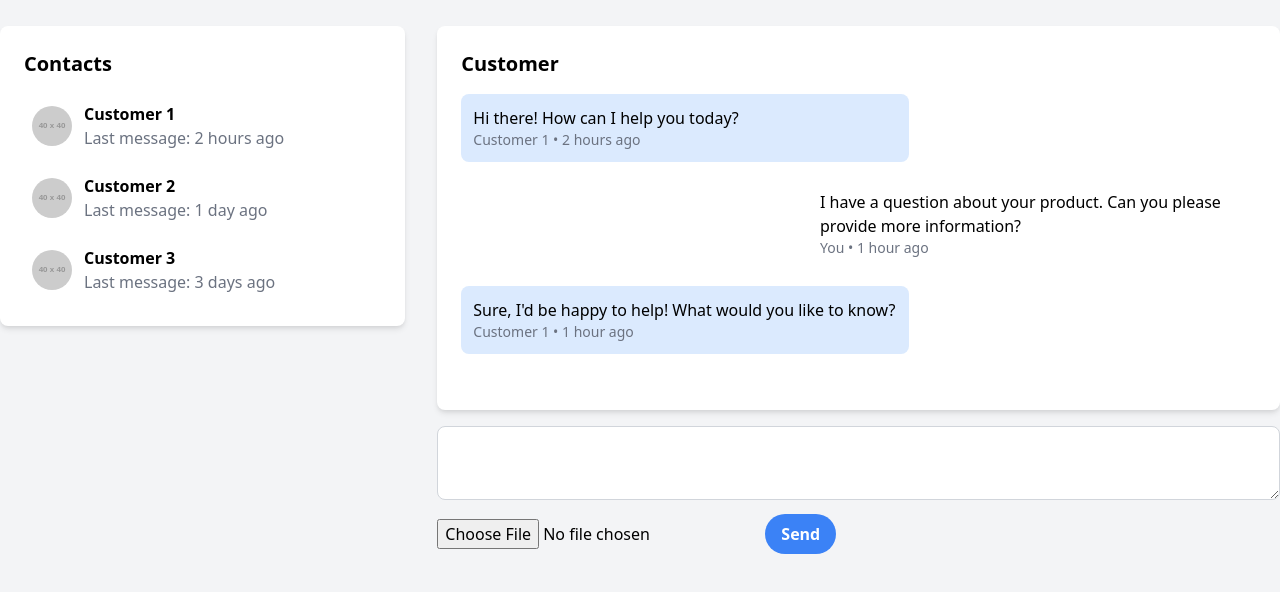
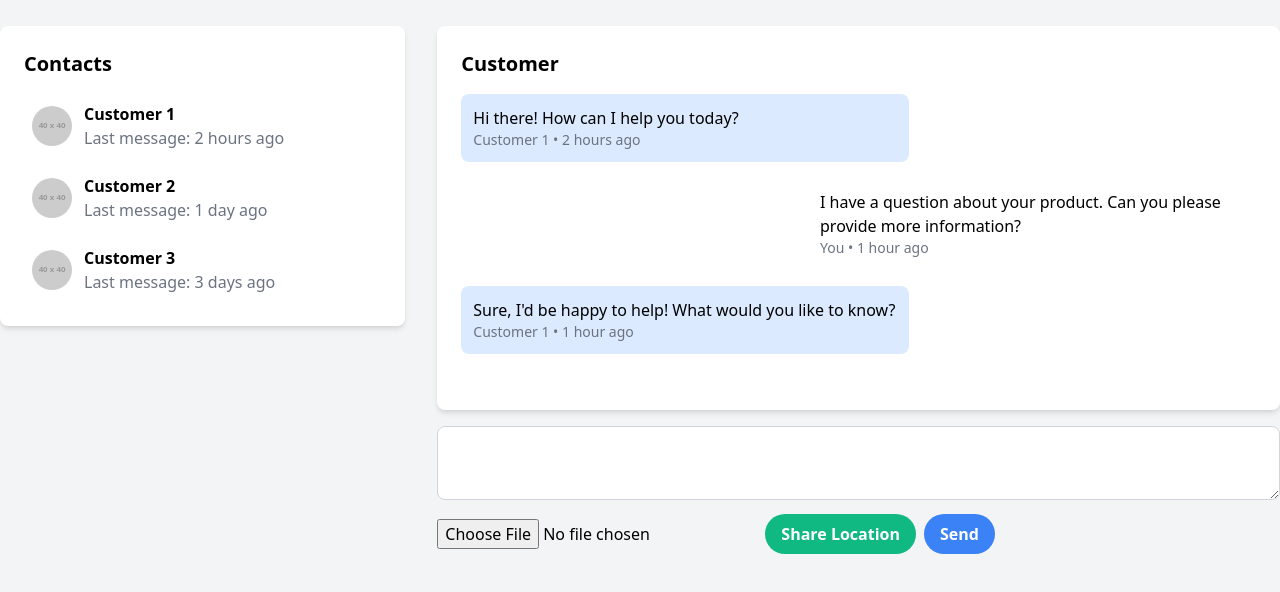
Before and after one commit to Bruce-Ngobeni/AyobaBizLink, a website: page public/chatting.html in a window 1280 px wide. Shown: the part 70-662 px from the top of the page. Drawn offline with nearby package versions, Linux system fonts and the light colour scheme; placeholder pictures from the web are drawn by us.

Commit message:
location

```diff
--- a/public/chatting.html
+++ b/public/chatting.html
@@ -81,11 +81,15 @@
                     <textarea id="messageInput" class="w-full p-3 rounded-lg border border-gray-300"></textarea>
                     <div class="flex items-center mt-2">
                         <input id="fileInput" type="file" class="mr-4">
+                        <button id="shareLocationBtn" class="bg-green-500 hover:bg-green-700 text-white font-bold py-2 px-4 rounded-full mr-2">
+                            Share Location
+                        </button>
                         <button id="sendButton" class="bg-blue-500 hover:bg-blue-700 text-white font-bold py-2 px-4 rounded-full">
                             Send
                         </button>
                     </div>
                 </div>
+
             </div>
         </div>
     </main>
```
Also changed, not shown: public/login.html (line endings or trailing spaces).
